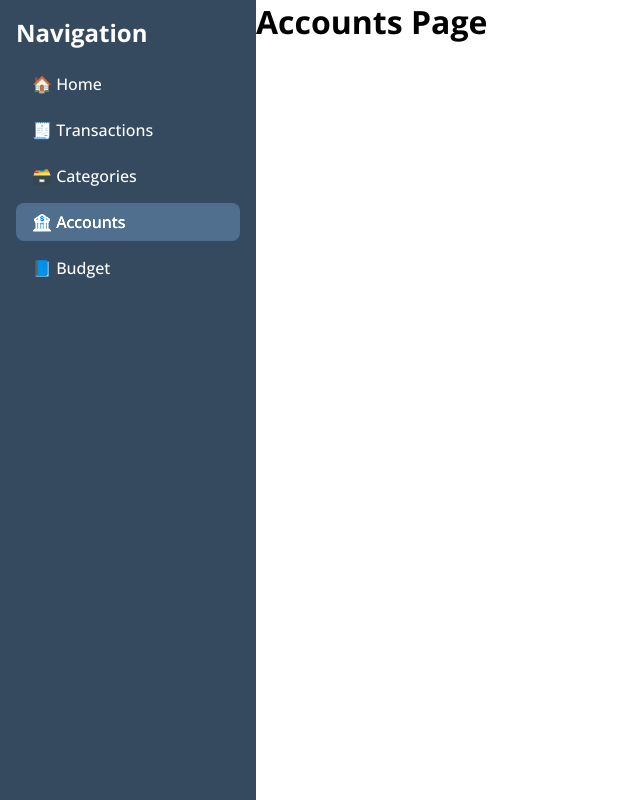
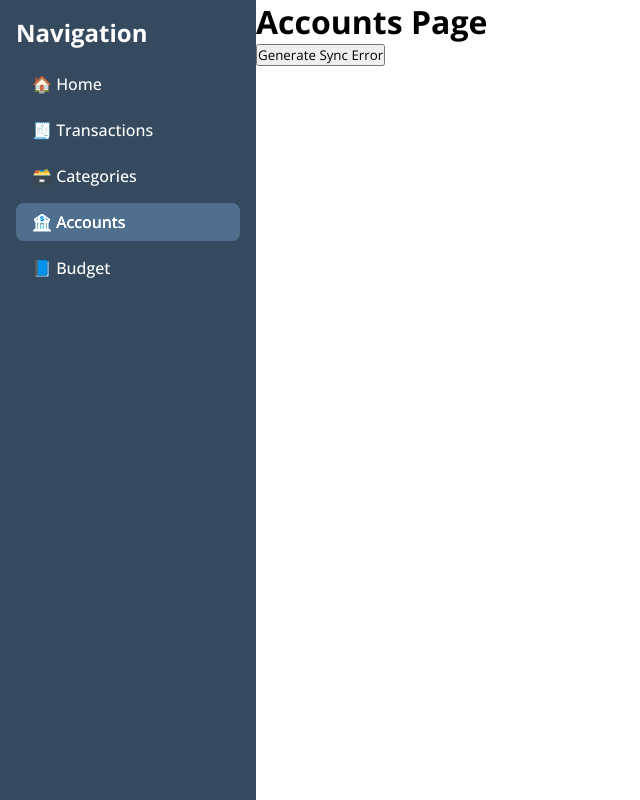
Before and after one commit to bencodezen/essential-vue-3-patterns-and-techniques, a Vue app in the folder playground/: page /#/accounts in a window 1280 px wide. Shown: the whole page, without its empty margins (0-640 px from the left). Built offline with nearby package versions, Linux system fonts and the light colour scheme.

Commit message:
feature: add modal exercise example

```diff
--- a/playground/index.html
+++ b/playground/index.html
@@ -14,6 +14,7 @@
   </head>
   <body>
     <div id="app"></div>
+    <div id="modal"></div>
     <script type="module" src="/src/main.ts"></script>
   </body>
 </html>
--- a/playground/src/pages/Accounts.vue
+++ b/playground/src/pages/Accounts.vue
@@ -11,6 +11,7 @@ export default {
 <template>
   <DefaultLayout>
     <h1>Accounts Page</h1>
+    <button>Generate Sync Error</button>
   </DefaultLayout>
 </template>
 
```
